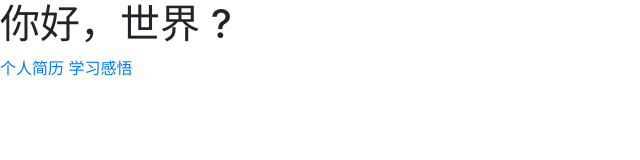
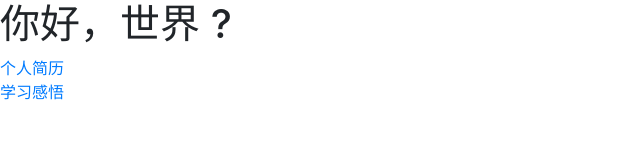
Before and after one commit to SimpleSmile1/SimpleSmile1.github.io, a plain HTML site: page czw/index.html in a window 1280 px wide. Shown: the whole page, without its empty margins (0-640 px from the left). Drawn offline with nearby package versions, Linux system fonts and the light colour scheme.

Commit message:
Site updated: 2017-11-06 22:33:59

```diff
--- a/czw/index.html
+++ b/czw/index.html
@@ -21,7 +21,7 @@
 
 
     <h1>你好，世界 ?</h1>
-	<a target="_blank" href="./resume.pdf">个人简历</a>
+	<a target="_blank" href="./resume.pdf">个人简历</a><br />
 	<a target="_blank" href="./">学习感悟</a>
 
     <!-- jQuery (necessary for Bootstrap's JavaScript plugins) -->
```
